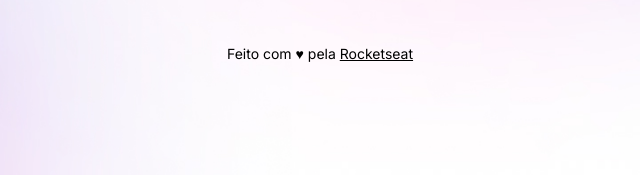
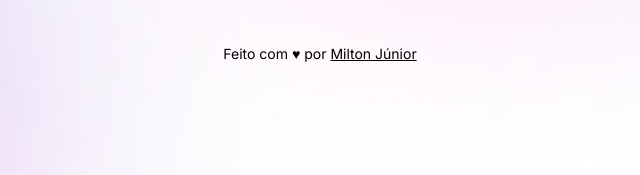
Before and after one commit to miltonjrr/project-link-tree, a plain HTML site: page index.html in a window 1280 px wide. Shown: the part 678-853 px from the top of the page, 320-960 px from the left. Drawn offline with nearby package versions, Linux system fonts and the light colour scheme.

Commit message:
change footer

```diff
--- a/index.html
+++ b/index.html
@@ -64,7 +64,8 @@
       </div>
 
       <footer>
-        Feito com ♥ pela <a href="https://rocketseat.com.br/">Rocketseat</a>
+        Feito com ♥ por
+        <a href="https://github.com/miltonjrr" target="_blank">Milton Júnior</a>
       </footer>
     </div>
 
```
